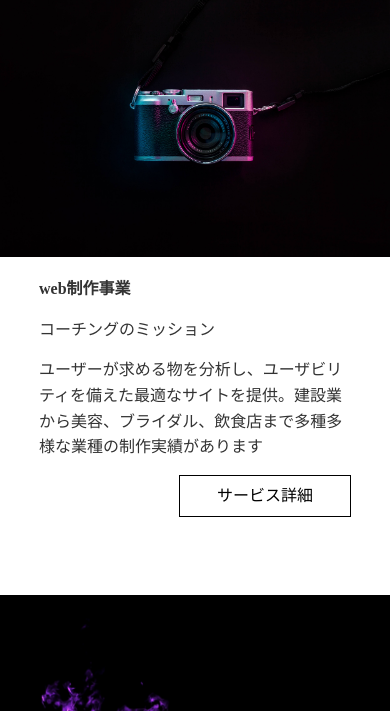
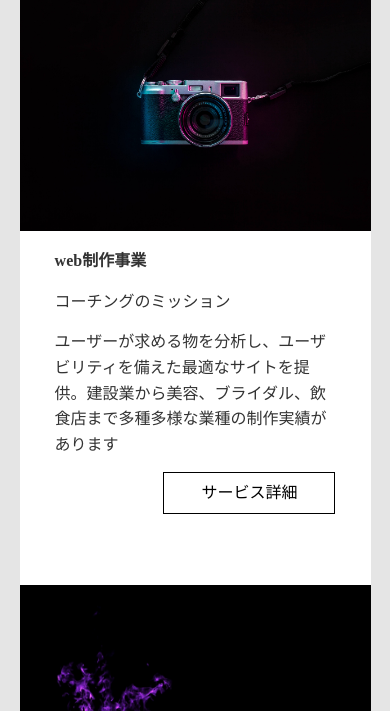
Before and after one commit to enya1341/responsive, a plain HTML site: page index.html in a window 390 px wide. Shown: the part 1493-2204 px from the top of the page. Drawn offline with Linux system fonts and the light colour scheme.

Commit message:
演習問題修正

```diff
--- a/css/style.css
+++ b/css/style.css
@@ -572,9 +572,14 @@ body {
 /*         service        */
 /*------------------------*/
 
+.service {
+
+}
 
 .service-content{
   padding-bottom: 0;
+  width:90%;
+  margin:0 auto;
 }
 
 .service-img {
@@ -615,4 +620,11 @@ body {
 }
 
 
+/*------------------------*/
+/*        footer          */
+/*------------------------*/
+
+footer .header-logo{
+  margin:0 auto;
 }
+}
```
